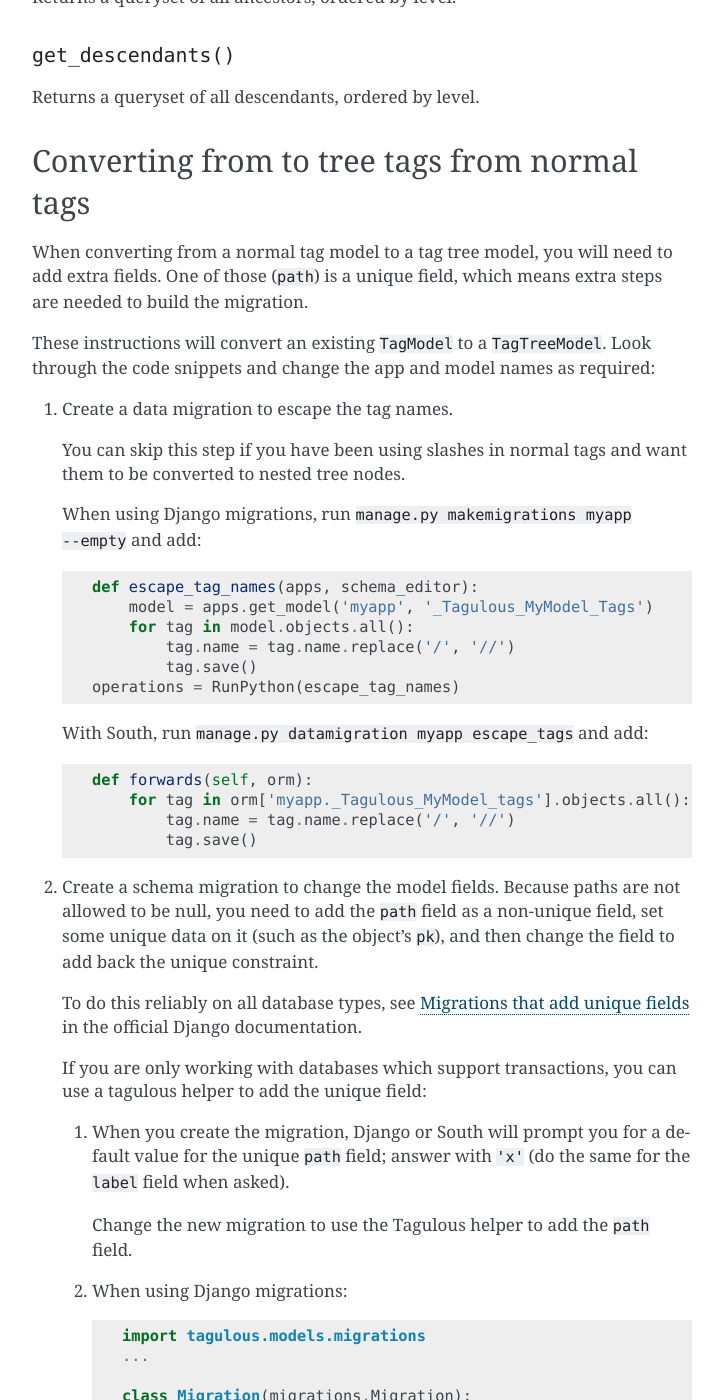
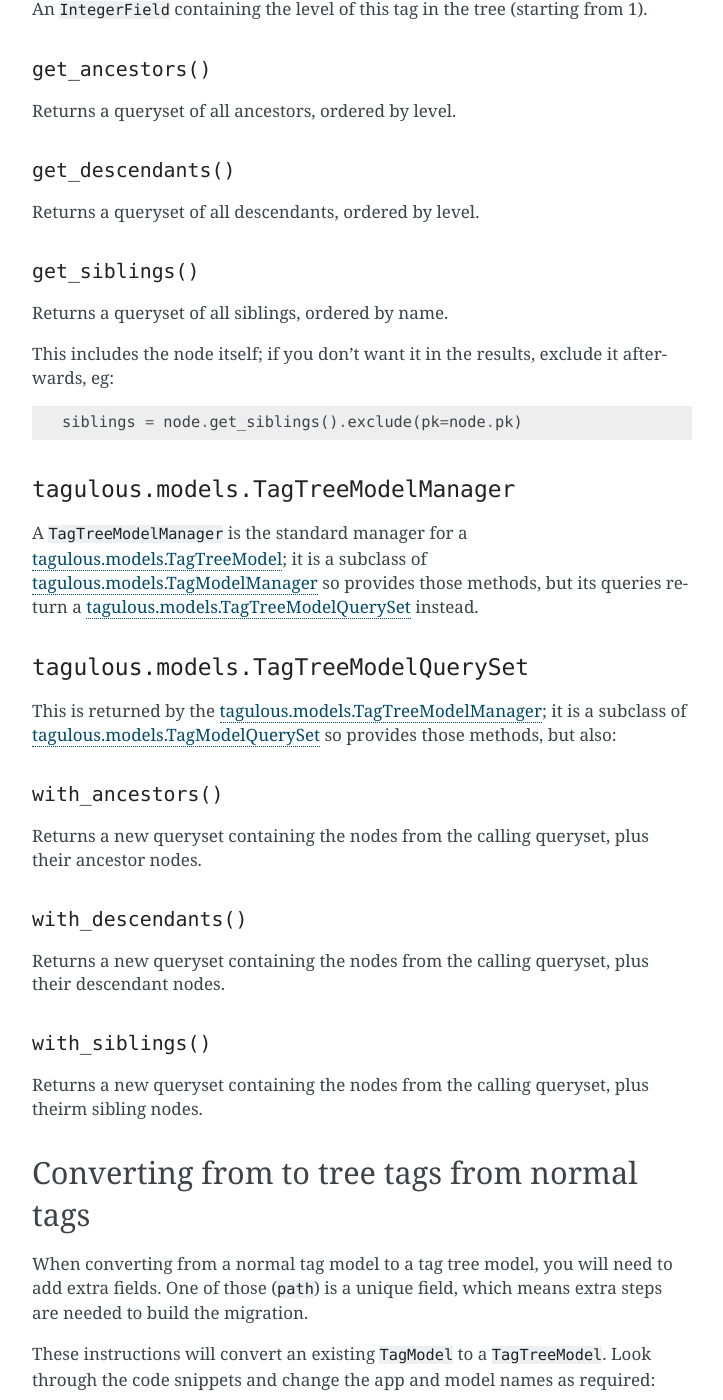
Before and after one commit to radiac/django-tagulous, a Sphinx documentation site: the page built from docs/models/tag_trees.rst, in a window 1280 px wide and 1400 px high, scrolled down 1600 px. Shown: the whole window, without its empty margins (388-1111 px from the left). Built offline with Sphinx 7.4.7, drawn with Linux system fonts in a browser that asks for light colours; some of the changed text lies outside the part shown.

Commit message:
Add tag tree model sibling selector methods
* Adds TagTreeModel.get_siblings()
* Adds TagTreeModelQuerySet.with_siblings()
* Adds corresponding tests
* Updates docs (also adds missing docs for TagTreeModelQuerySet)

```diff
--- a/docs/models/tag_trees.rst
+++ b/docs/models/tag_trees.rst
@@ -30,6 +30,10 @@ there is no difference to normal tags in how they are set or compared.
 A ``TagTreeModel`` subclasses :ref:`tagmodel`; it inherits all the normal
 fields and methods, and adds the following:
 
+.. note::
+    Field values are computed and set automatically in the ``save()`` method -
+    so don't try to use them until the tag has been saved.
+
 
 ``parent``
 ~~~~~~~~~~
@@ -44,7 +48,7 @@ The reverse relation manager for ``parent``, eg ``mytag.children.all()``.
 
 ``label``
 ~~~~~~~~~
-A read-only property which returns the name of the tag without its ancestors.
+A ``CharField`` containing the name of the tag without its ancestors.
 
 Example: a tag named ``Animal/Mammal/Cat`` has the label ``Cat``
 
@@ -67,8 +71,8 @@ Example: a tag named ``Animal/Mammal/Cat`` has the path ``animal/mammal/cat``
 
 ``level``
 ~~~~~~~~~
-A read-only property which returns the level of this tag in the tree (starting
-from 1).
+An ``IntegerField`` containing the level of this tag in the tree (starting from
+1).
 
 
 ``get_ancestors()``
@@ -78,6 +82,54 @@ Returns a queryset of all ancestors, ordered by level.
 ``get_descendants()``
 ~~~~~~~~~~~~~~~~~~~~~
 Returns a queryset of all descendants, ordered by level.
+
+``get_siblings()``
+~~~~~~~~~~~~~~~~~~~~~
+Returns a queryset of all siblings, ordered by name.
+
+This includes the node itself; if you don't want it in the results, exclude it
+afterwards, eg::
+
+    siblings = node.get_siblings().exclude(pk=node.pk)
+
+
+.. _tagtreemodel_manager:
+
+``tagulous.models.TagTreeModelManager``
+---------------------------------------
+
+A ``TagTreeModelManager`` is the standard manager for a :ref:`tagtreemodel`; it
+is a subclass of :ref:`tagmodel_manager` so provides those methods, but its
+queries return a :ref:`tagtreemodel_queryset` instead.
+
+
+.. _tagtreemodel_queryset:
+
+``tagulous.models.TagTreeModelQuerySet``
+----------------------------------------
+
+This is returned by the :ref:`tagtreemodel_manager`; it is a subclass of
+:ref:`tagmodel_queryset` so provides those methods, but also:
+
+``with_ancestors()``
+~~~~~~~~~~~~~~~~~~~~
+
+Returns a new queryset containing the nodes from the calling queryset, plus
+their ancestor nodes.
+
+``with_descendants()``
+~~~~~~~~~~~~~~~~~~~~~~
+
+Returns a new queryset containing the nodes from the calling queryset, plus
+their descendant nodes.
+
+``with_siblings()``
+~~~~~~~~~~~~~~~~~~~
+
+Returns a new queryset containing the nodes from the calling queryset, plus
+theirm sibling nodes.
+
+
 
 
 .. _converting_tag_trees:
--- a/docs/upgrading.rst
+++ b/docs/upgrading.rst
@@ -166,7 +166,10 @@ are available by installing the master branch from github.
 See :ref:`upgrade instructions <upgrade_0-9-0>`
 
 Feature:
-* Add fields ``level`` and ``label`` to ``TagTreeModel``
+* Add fields ``level`` and ``label`` to ``TagTreeModel`` (were properties)
+* Add ``TagTreeModel.get_siblings()``
+* Add ``TagTreeQuerySet`` methods ``with_ancestors()``, ``with_descendants()``,
+  and ``.with_siblings()``
 * Tagulous available from pypi as ``django-tagulous``
 
 
```
Also changed, not shown: 2 other files.
